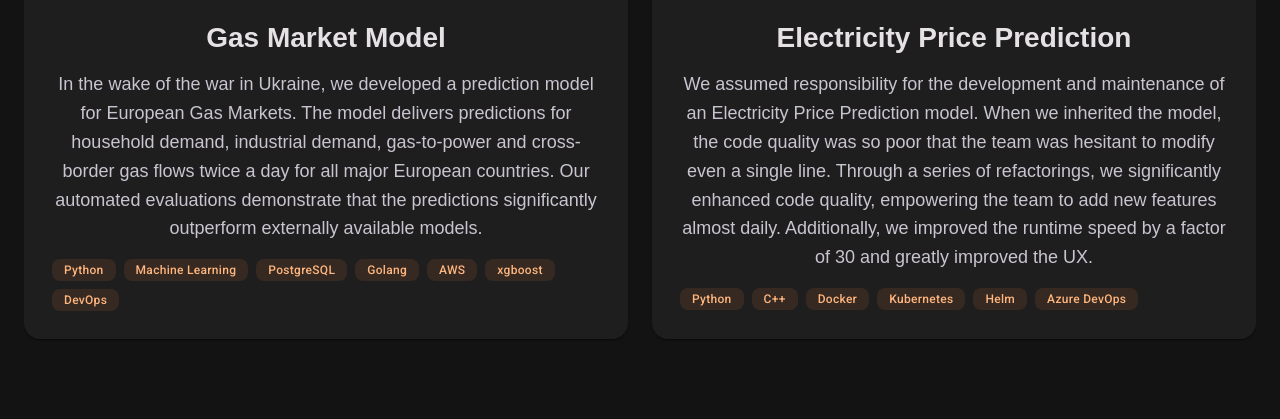
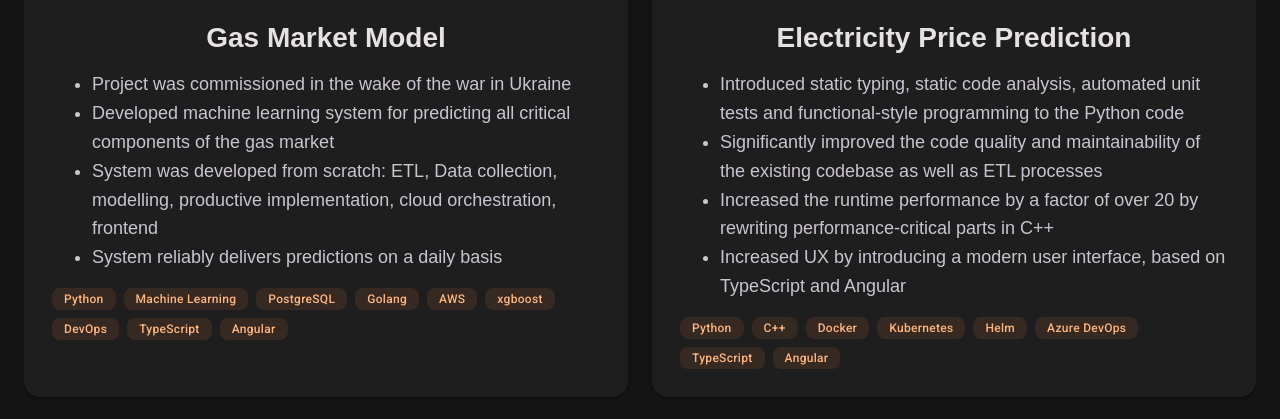
Before and after one commit to munich-data-engineering/mde-website, an Angular app: page / in a window 1280 px wide. Shown: the part 3849-4268 px from the top of the page. Built offline with nearby package versions, Linux system fonts and the light colour scheme; a web font is replaced by a local one.

Commit message:
Updated success stories

```diff
--- a/src/app/app.css
+++ b/src/app/app.css
@@ -471,6 +471,7 @@
   line-height: 1.6;
   color: var(--mat-sys-onSurfaceVariant);
   margin: 0 0 16px;
+  text-align: left;
 }
 
 .success-story-card-meta {
--- a/src/app/app.html
+++ b/src/app/app.html
@@ -87,7 +87,7 @@
     <mat-card class="quality-card mdc-elevation-1">
       <mat-card-content class="quality-card-content">
         <p class="quality-card-desc">
-	 Modern software engineering must be based on scientific principles.<br><br>
+          Modern software engineering is based on scientific principles.<br><br>
           Software engineering needs to be grounded in theory.<br>
           Category Theory enforces clear separation of concerns.<br>
           Type Theory identifies logical flaws before the code is even run.<br><br>
@@ -168,7 +168,9 @@
             <mat-card-content class="success-story-card-content">
               <img class="success-story-card-img" [src]="'/img/' + p.image" [alt]="p.title" />
               <h3 class="success-story-card-title">{{ p.title }}</h3>
-              <p class="success-story-card-desc">{{ p.description }}</p>
+              <ul class="success-story-card-desc">
+                @for (line of p.description; track line) {<li>{{ line }}</li>}
+              </ul>
               <div class="project-tech">
                 @for (tech of p.tech; track tech) {
                 <span class="tech-badge">{{ tech }}</span>
--- a/src/app/app.ts
+++ b/src/app/app.ts
@@ -17,7 +17,7 @@ interface Repo {
 
 interface SuccessStory {
 	title: string;
-	description: string;
+	description: string[];
 	image: string;
 	tech: string[];
 }
@@ -25,24 +25,31 @@ interface SuccessStory {
 const energyProjects: SuccessStory[] = [
 	{
 		title: 'Gas Market Model',
-		description:
-			'In the wake of the war in Ukraine, we developed a prediction model for European Gas Markets. The model delivers predictions for household demand, industrial demand, gas-to-power and cross-border gas flows twice a day for all major European countries. Our automated evaluations demonstrate that the predictions significantly outperform externally available models.',
+		description: [
+			'Project was commissioned in the wake of the war in Ukraine',
+			'Developed machine learning system for predicting all critical components of the gas market',
+			'System was developed from scratch: ETL, Data collection, modelling, productive implementation, cloud orchestration, frontend',
+			'System reliably delivers predictions on a daily basis'],
 		image: 'gas_pipelines.png',
 		tech:
 			[
 				'Python', 'Machine Learning', 'PostgreSQL',
-				'Golang', 'AWS', 'xgboost', 'DevOps'
+				'Golang', 'AWS', 'xgboost', 'DevOps', 'TypeScript', 'Angular'
 			],
 	},
 	{
 		title: 'Electricity Price Prediction',
-		description:
-			'We assumed responsibility for the development and maintenance of an Electricity Price Prediction model. When we inherited the model, the code quality was so poor that the team was hesitant to modify even a single line. Through a series of refactorings, we significantly enhanced code quality, empowering the team to add new features almost daily. Additionally, we improved the runtime speed by a factor of 30 and greatly improved the UX.',
+		description: [
+			'Introduced static typing, static code analysis, automated unit tests and functional-style programming to the Python code',
+			'Significantly improved the code quality and maintainability of the existing codebase as well as ETL processes',
+			'Increased the runtime performance by a factor of over 20 by rewriting performance-critical parts in C++',
+			'Increased UX by introducing a modern user interface, based on TypeScript and Angular',
+		],
 		image: 'electricity.png',
 		tech:
 			[
 				'Python', 'C++', 'Docker', 'Kubernetes',
-				'Helm', 'Azure DevOps'
+				'Helm', 'Azure DevOps', 'TypeScript', 'Angular'
 			],
 	},
 ];
@@ -50,8 +57,9 @@ const energyProjects: SuccessStory[] = [
 const healthcareProjects: SuccessStory[] = [
 	{
 		title: 'LLM-Enabled Medical Billing',
-		description:
+		description: [
 			'We built a system to automatically analyze medical documents and write medical bills. The system uses LLMs to retrieve billable services from unstructured medical documents and applies complex business rules to arrive at an invoice to be forwarded to the health insurer.',
+		],
 		image: 'bills.png',
 		tech:
 			[
@@ -59,25 +67,29 @@ const healthcareProjects: SuccessStory[] = [
 			],
 	},
 	{
-		title: 'Rehospitalization Risk Reduction',
-		description:
-			'We developed a readmission prediction model that identifies high-risk patients upon discharge, enabling targeted interventions that reduced 30-day rehospitalization rates by 22% and improved patient outcomes across the network.',
+		title: 'Rehospitalisation Risk Reduction',
+		description: [
+			'Developed a system for predicting the expected duration of individual patients’ stay in the hospital',
+			'Used data from over 100 hospitals over several years',
+			'System is used to improve capacity planning',
+		],
 		image: 'hospital_beds.png',
 		tech:
 			[
-				'Python', 'TensorFlow', 'Kubernetes',
-				'Docker', 'Azure', 'MLflow'
+				'Python', 'Machine Learning', 'PostgreSQL'
 			],
 	},
 	{
 		title: 'Hospital Resource Planning',
-		description:
-			'We engineered a predictive analytics system that optimizes hospital resource allocation, forecasting patient admissions and staff requirements to ensure optimal bed and personnel utilization across multi-site healthcare networks.',
+		description: [
+			'Analysed patient data to predict the probability of a patient being re-hospitalised due to chronic illness',
+			'Resulting system generate significantly better predictions than existing benchmark system',
+			'Prediction system enables better planning'
+		],
 		image: 'hospital.png',
 		tech:
 			[
-				'Python', 'Machine Learning', 'PostgreSQL',
-				'Golang', 'AWS', 'xgboost', 'DevOps'
+				'Python', 'Machine Learning', 'PostgreSQL'
 			],
 	},
 ];
@@ -85,26 +97,33 @@ const healthcareProjects: SuccessStory[] = [
 const automotiveProjects: SuccessStory[] = [
 	{
 		title:
-			'Customer Churn Prediction for German Automotive Manufacturer',
-		description:
-			'For one of Germany\'s largest automotive manufacturers, we built a real-time customer churn prediction system analyzing over 5 million vehicle ownership records. The model identifies customers at risk of switching brands, enabling targeted retention campaigns that reduced churn by 18% and saved an estimated €12M annually in lost sales.',
+			'Customer Churn (European Country)',
+		description: [
+			'Predicted customer loyalty in sales and aftersales for every single customer in one of the biggest European markets',
+			'Built large set of relational features',
+			'Productionised the successful prototype using AWS, from ETL to connecting the pipeline to SAP/CRM',
+			'System enables targeted use of resources for all sales and aftersales campaigns in this large European country',
+			'Significant increase in customer loyalty'
+
+		],
 		image: 'cars.png',
 		tech:
 			[
-				'Python', 'TensorFlow', 'Kubernetes',
-				'Docker', 'GCP', 'BigQuery'
+				'Python', 'Machine Learning', 'PostgreSQL', 'AWS', 'Airflow', 'Jenkins', 'Docker', 'SAP/CRM'
 			],
 	},
 	{
 		title:
-			'Dealer Network Churn Analysis for U.S. Automotive Group',
-		description:
-			'We engineered a predictive churn model for a major U.S. automotive dealership group spanning 200+ locations. By fusing service history, financing data, and competitor pricing signals, the system flags at-risk customers with a 6-month lead time. Result: a 24% increase in repeat service bookings and a 15% uplift in parts revenue across the network.',
+			'Customer Churn (Non-European Country)',
+		description: [
+			'Developed a system for predicting customer loyalty in aftersales for every single customer in a large non-European country',
+			'Built ETL processes and relational features',
+			'System enables targeted use of resources for all aftersales campaigns in this large non-European country'
+		],
 		image: 'cars2.png',
 		tech:
 			[
-				'Python', 'XGBoost', 'AWS', 'SageMaker',
-				'PostgreSQL', 'dbt'
+				'Python', 'Machine Learning', 'sqlite',
 			],
 	},
 ];
@@ -112,24 +131,27 @@ const automotiveProjects: SuccessStory[] = [
 const retailProjects: SuccessStory[] = [
 	{
 		title: 'Product Return Prediction in Online Retail',
-		description:
-			'We built a machine learning system to predict product returns for a major online retailer, analyzing customer behavior, product metadata, and historical return patterns. The model reduced return processing costs by 28% and helped the retailer proactively improve product descriptions and sizing guides.',
+		description: [
+			'...'
+		],
 		image: 'ecommerce.png',
 		tech:
 			[
-				'Python', 'XGBoost', 'AWS', 'S3',
-				'PostgreSQL', 'Airflow'
+				'Python', 'Machine Learning', 'MySQL',
 			],
 	},
 	{
 		title: 'Sales Prediction',
-		description:
-			'We engineered a time-series forecasting pipeline for demand prediction across 10,000+ SKU categories for a multi-channel retailer. The model integrates seasonality, promotions, and macroeconomic signals to produce weekly sales forecasts, improving inventory accuracy by 34% and reducing stockouts by 41%.',
+		description: [
+			'Developed a system for sales prediction to optimise worldwide warehousing and logistics',
+			'Built features using self-developed algorithms for automated feature engineering, benchmarked against established manual features',
+			'Resulting automatic features generate significantly better predictions than the existing prediction system',
+			'Prediction system enables considerably better planning'
+		],
 		image: 'store.png',
 		tech:
 			[
-				'Python', 'TensorFlow', 'Kubernetes',
-				'Docker', 'GCP', 'BigQuery', 'Looker'
+				'Python', 'Machine Learning', 'PostgreSQL',
 			],
 	},
 ];
@@ -137,8 +159,11 @@ const retailProjects: SuccessStory[] = [
 const serviceProjects: SuccessStory[] = [
 	{
 		title: 'Customer Reactivation',
-		description:
-			'We built a machine learning engine that identifies dormant customers and predicts the optimal reactivation channel and incentive for each individual. Deployed across multiple service verticals, the system reactivated 12% of churned customers within 90 days, generating an estimated €3.2M in recovered revenue.',
+		description: [
+			'Developed a prediction system for customer reactivation using machine learning',
+			'Evaluated the system using A/B testing on several ten thousand customers',
+			'As a result, prediction system triples the return of investment (ROI) on such marketing campaigns as evidenced by the result of the A/B testing'
+		],
 		image: 'lottery.png',
 		tech:
 			[
@@ -148,13 +173,17 @@ const serviceProjects: SuccessStory[] = [
 	},
 	{
 		title: 'Digitally Enabled Audit',
-		description:
-			'We transformed a traditional audit workflow into a fully digital, data-driven platform that automates evidence collection, risk assessment, and compliance reporting. By replacing manual processes with intelligent automation, the firm reduced audit cycle times by 45% while achieving 99.7% data accuracy across all reporting lines.',
+		description: [
+			'Designed and developed tools and components for ETL, integration and processing to be used for auditing businesses',
+			'Established best-practice coding standards within the software development team',
+			'Significantly improved code quality and maintainability of the existing codebase',
+			'Introduced static typing, static code analysis and functional-style programming to the Python code',
+			'The developed component for extracting data from SAP is now being used for auditing businesses world-wide'
+		],
 		image: 'audit.png',
 		tech:
 			[
-				'Python', 'Machine Learning', 'PostgreSQL',
-				'AWS', 'DevOps', 'Tableau'
+				'Python', 'SAP S4/HANA', 'ABAP', 'Docker'
 			],
 	},
 ];
@@ -162,13 +191,16 @@ const serviceProjects: SuccessStory[] = [
 const roboticsProjects: SuccessStory[] = [
 	{
 		title: 'Predictive Maintenance',
-		description:
-			'We deployed an AI-powered predictive maintenance system for an industrial manufacturing line, using sensor data and machine learning to forecast equipment failures up to 14 days in advance. The system reduced unplanned downtime by 37%, saving approximately €2.1M annually in lost production and emergency repair costs.',
+		description: [
+			'Developed a predictive maintenance system based on sensor data collected from production machinery for optical components deployed worldwide (~300 GB)',
+			'Built features using self-developed algorithms for automated feature engineering, benchmarked against established manual features',
+			'Resulting automatic features generate significantly better predictions while taking considerably less time to build',
+			'System enables considerably better predictions than before'
+		],
 		image: 'robot_arm.png',
 		tech:
 			[
-				'Python', 'TensorFlow', 'IoT',
-				'Kubernetes', 'AWS', 'Grafana'
+				'Python', 'Machine Learning', 'PostgreSQL'
 			],
 	},
 ];
```
Lines whose indentation alone changed are shown as unchanged.
